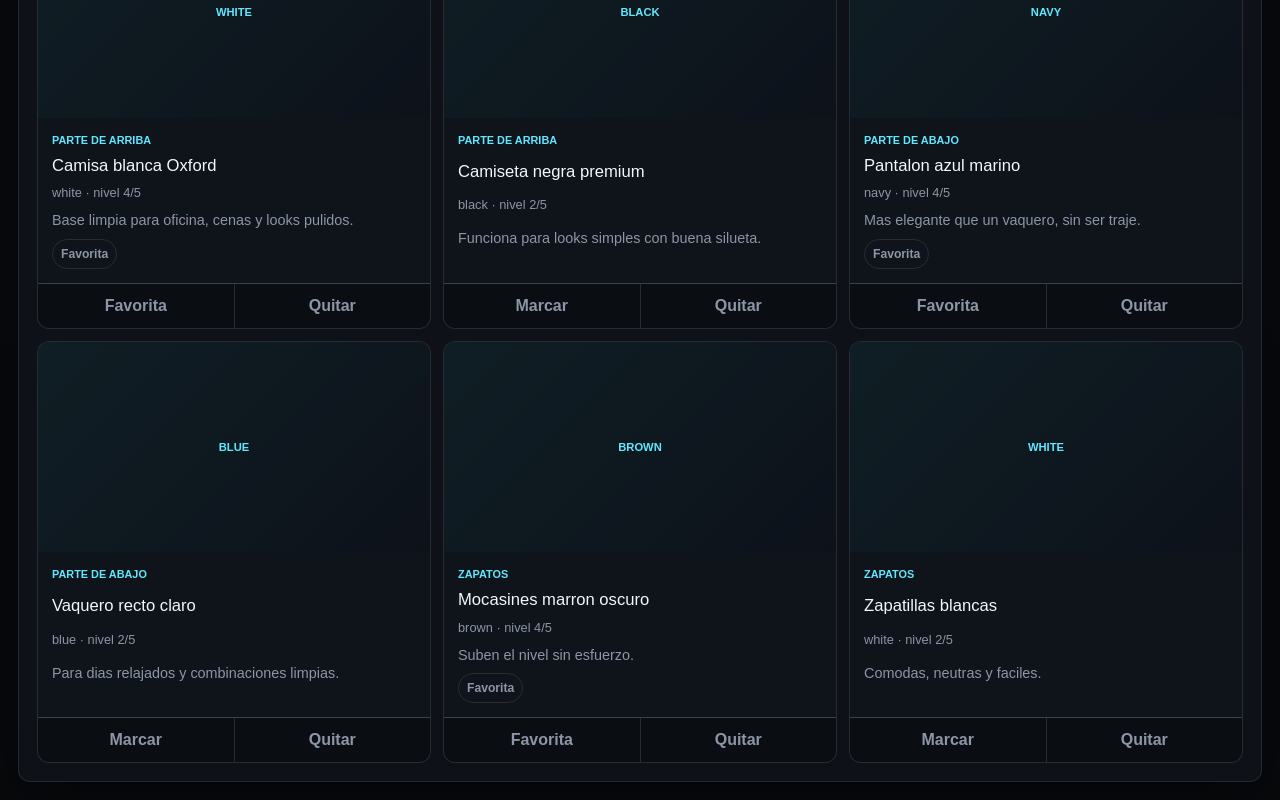
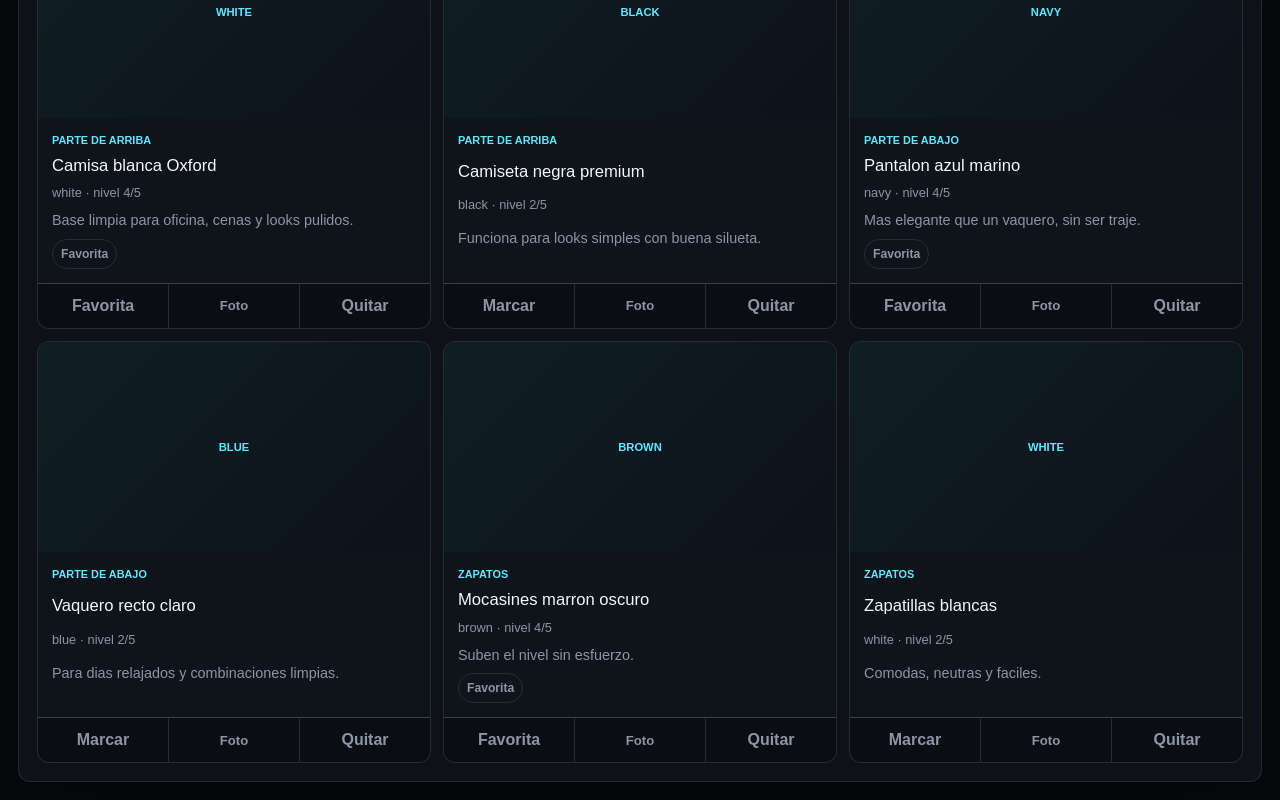
Before and after one commit to ewenrousseauerb5-tech/outfits, a Next.js app: page / in a window 1280 px wide. Shown: the part 2312-3112 px from the top of the page. Built offline with nearby package versions, Linux system fonts and the light colour scheme.

Commit message:
Allow direct image links for garments

```diff
--- a/app/api/import-product/route.ts
+++ b/app/api/import-product/route.ts
@@ -517,6 +517,15 @@ async function imageToDataUrl(imageUrl: string | undefined, referer: string) {
   }
 }
 
+async function readDirectImage(url: string) {
+  try {
+    const dataUrl = await imageToDataUrl(url, url);
+    return dataUrl ? [dataUrl] : [];
+  } catch {
+    return [];
+  }
+}
+
 async function resolveImages(candidates: string[], referer: string) {
   const resolved: string[] = [];
 
@@ -562,6 +571,22 @@ export async function POST(request: NextRequest) {
   }
 
   try {
+    if (/\.(avif|webp|png|jpe?g|gif|svg)(\?|$)/i.test(productUrl.pathname)) {
+      const images = await readDirectImage(productUrl.toString());
+      if (images.length) {
+        return NextResponse.json({
+          ok: true,
+          title: titleFromUrl(productUrl),
+          sourceHost: productUrl.hostname.replace(/^www\./, ""),
+          confidence: "high",
+          fields: ["title", "image"],
+          image: images[0],
+          images,
+          imageCandidates: [productUrl.toString()],
+        });
+      }
+    }
+
     const response = await fetch(productUrl, {
       headers: {
         accept: "text/html,application/xhtml+xml",
--- a/app/globals.css
+++ b/app/globals.css
@@ -647,7 +647,8 @@ textarea:focus {
 
 .primary-action,
 .secondary-action,
-.garment-actions button {
+.garment-actions button,
+.image-action {
   min-height: 42px;
   border: 0;
   border-radius: 8px;
@@ -749,9 +750,25 @@ textarea:focus {
   color: var(--muted);
 }
 
+.image-action {
+  display: grid;
+  place-items: center;
+  border-radius: 0;
+  background: rgba(10, 13, 18, 0.96);
+  color: var(--muted);
+  font-size: 0.82rem;
+  text-transform: none;
+  cursor: pointer;
+}
+
+.image-action input {
+  display: none;
+}
+
 .primary-action:hover,
 .secondary-action:hover,
 .garment-actions button:hover,
+.image-action:hover,
 .outfit-switcher button:hover {
   filter: brightness(1.12);
 }
--- a/app/page.tsx
+++ b/app/page.tsx
@@ -642,6 +642,25 @@ export default function Home() {
     );
   }
 
+  function attachImagesToGarment(id: string, images: string[]) {
+    if (!images.length) return;
+
+    setWardrobe((items) =>
+      items.map((item) => {
+        if (item.id !== id) return item;
+        const gallery = [...images, ...getImages(item)];
+
+        return {
+          ...item,
+          image: gallery[0],
+          images: gallery,
+          notes: item.notes || "Foto anadida manualmente.",
+        };
+      }),
+    );
+    setImportStatus("Foto anadida a la prenda.");
+  }
+
   async function refreshGarment(id: string) {
     const current = wardrobe.find((item) => item.id === id);
     if (!current?.productUrl) return;
@@ -882,7 +901,7 @@ export default function Home() {
                 <label>
                   Enlaces de tienda
                   <textarea
-                    placeholder="Pega uno o varios enlaces, uno por linea"
+                    placeholder="Pega enlaces de tienda o enlaces directos de imagen, uno por linea"
                     value={importDrafts[category].links}
                     onChange={(event) =>
                       setImportDrafts((drafts) => ({
@@ -954,6 +973,17 @@ export default function Home() {
                   <button type="button" onClick={() => toggleFavorite(garment.id)}>
                     {garment.favorite ? "Favorita" : "Marcar"}
                   </button>
+                  <label className="image-action">
+                    Foto
+                    <input
+                      type="file"
+                      accept="image/*"
+                      multiple
+                      onChange={(event) =>
+                        readImages(event, (images) => attachImagesToGarment(garment.id, images))
+                      }
+                    />
+                  </label>
                   {garment.productUrl && (
                     <button type="button" onClick={() => refreshGarment(garment.id)}>
                       Actualizar
```
